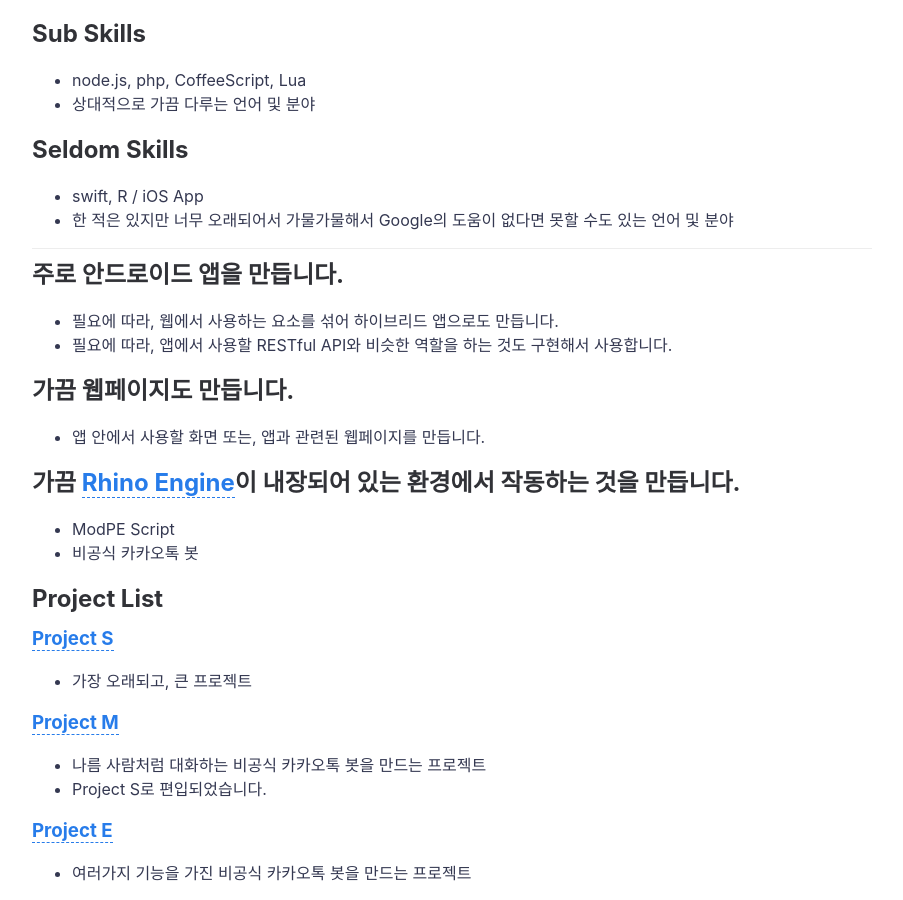
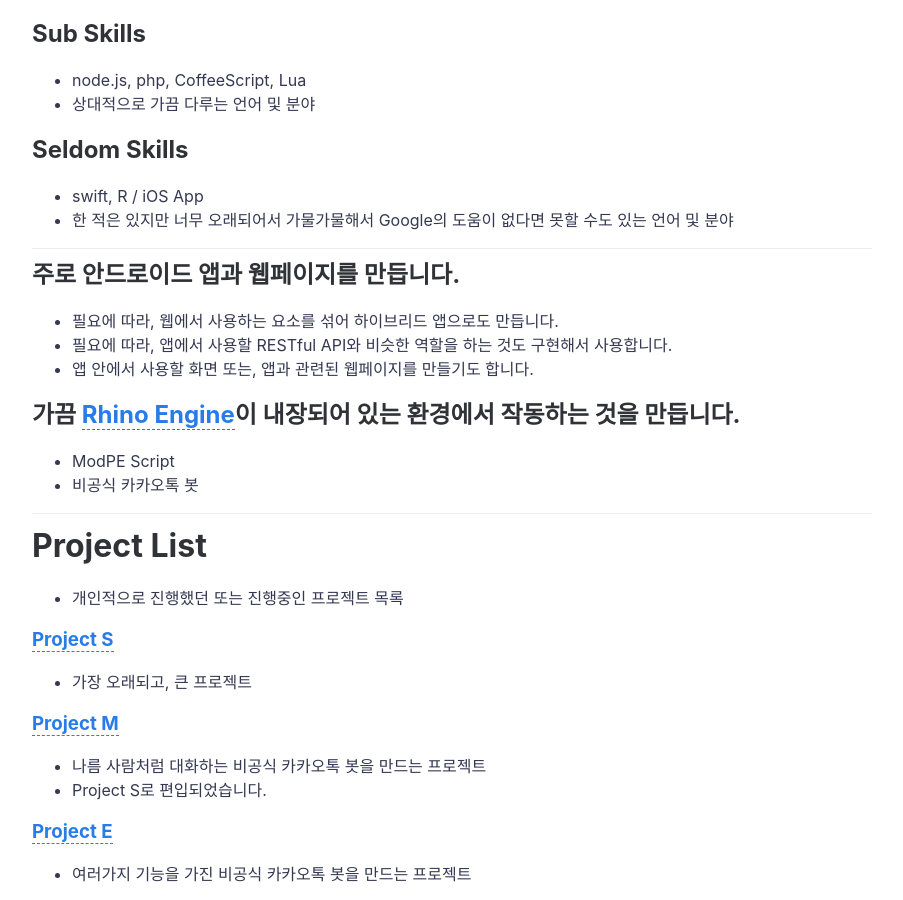
Before and after one commit to DarkTornado/Portfolio, a Jekyll site: the page built from _posts/1970-01-01-main.md, in a window 1280 px wide and 900 px high, scrolled down 893 px. Shown: the whole window, without its empty margins (188-1091 px from the left). Built offline with Jekyll 4.4.1, drawn with Linux system fonts in a browser that asks for light colours; comment, search, counter and statistics services are not loaded.

Commit message:
Update 1970-01-01-main.md

```diff
--- a/_posts/1970-01-01-main.md
+++ b/_posts/1970-01-01-main.md
@@ -25,18 +25,19 @@ featured-img: DarkTornado.png
 
 ***
 
-## 주로 안드로이드 앱을 만듭니다.
+## 주로 안드로이드 앱과 웹페이지를 만듭니다.
 * 필요에 따라, 웹에서 사용하는 요소를 섞어 하이브리드 앱으로도 만듭니다.
 * 필요에 따라, 앱에서 사용할 RESTful API와 비슷한 역할을 하는 것도 구현해서 사용합니다.
-
-## 가끔 웹페이지도 만듭니다.
-* 앱 안에서 사용할 화면 또는, 앱과 관련된 웹페이지를 만듭니다.
+* 앱 안에서 사용할 화면 또는, 앱과 관련된 웹페이지를 만들기도 합니다.
 
 ## 가끔 [Rhino Engine](https://github.com/mozilla/rhino)이 내장되어 있는 환경에서 작동하는 것을 만듭니다.
 * ModPE Script
 * 비공식 카카오톡 봇
 
-## Project List
+***
+
+# Project List
+* 개인적으로 진행했던 또는 진행중인 프로젝트 목록
 
 ### [Project S](https://github.com/DarkTornado/ProjectS)
 * 가장 오래되고, 큰 프로젝트
```
